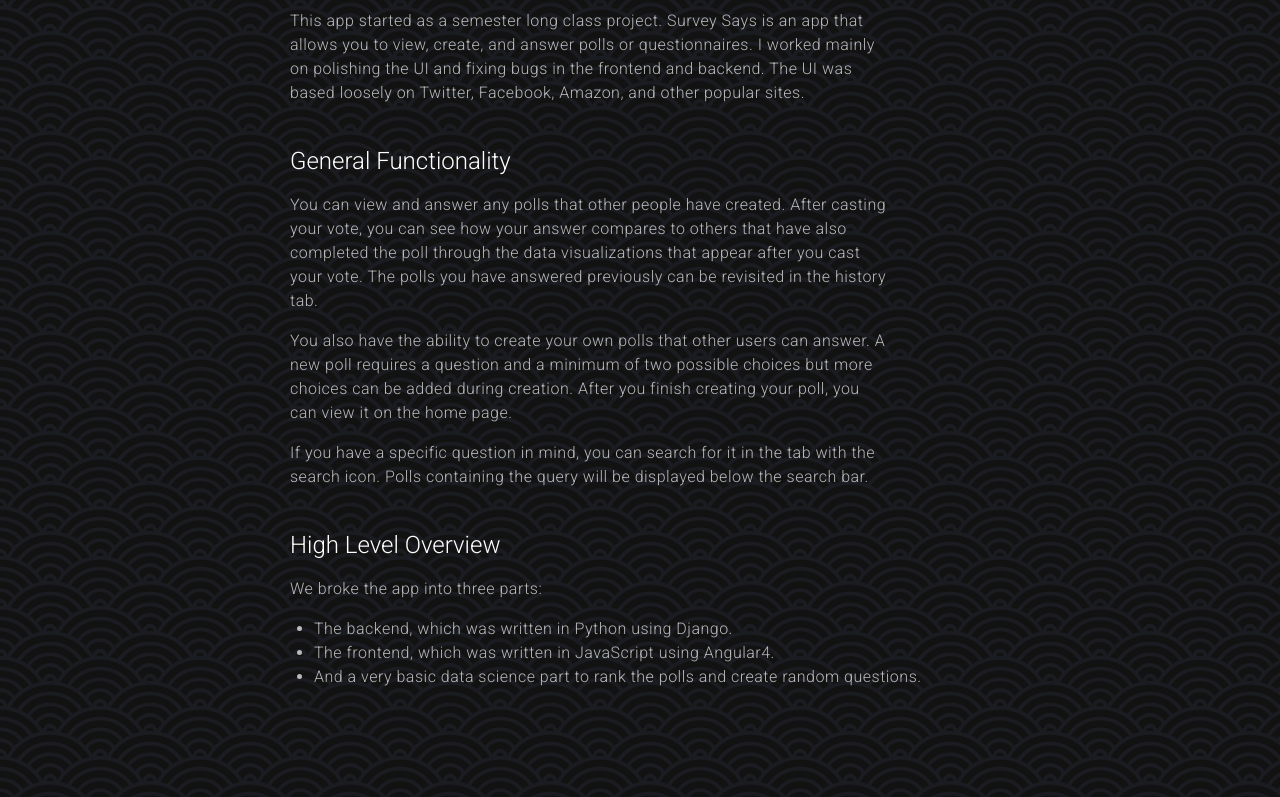
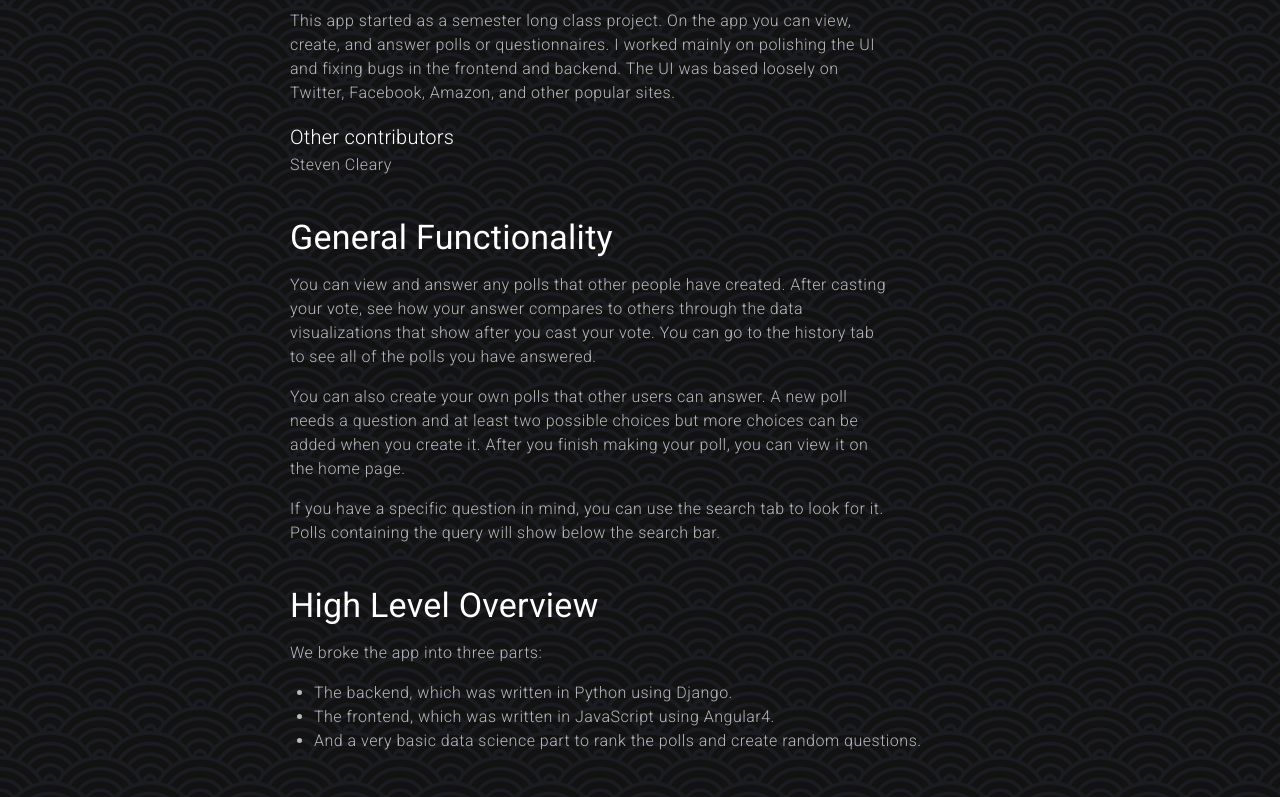
Before and after one commit to ahuff1315/anastasia-huff, a Nuxt app: page /survey-says in a window 1280 px wide. Shown: the part 1119-1916 px from the top of the page. Built offline with nearby package versions, Linux system fonts and the light colour scheme.

Commit message:
update survey says text

```diff
--- a/pages/survey-says.vue
+++ b/pages/survey-says.vue
@@ -45,40 +45,46 @@
           About This Project
         </h4>
         <p class="text-body-1 font-weight-light text--secondary">
-          This app started as a semester long class project. Survey Says is an
-          app that allows you to view, create, and answer polls or
-          questionnaires. I worked mainly on polishing the UI and fixing bugs in
-          the frontend and backend. The UI was based loosely on Twitter,
-          Facebook, Amazon, and other popular sites.
+          This app started as a semester long class project. On the app you can
+          view, create, and answer polls or questionnaires. I worked mainly on
+          polishing the UI and fixing bugs in the frontend and backend. The UI
+          was based loosely on Twitter, Facebook, Amazon, and other popular
+          sites.
         </p>
-        <h5 class="text-h5 font-weight-light pt-6 pb-4">
+        <h6 class="text-h6 font-weight-light">
+          Other contributors
+        </h6>
+        <p class="text-body-1 font-weight-light text--secondary">
+          Steven Cleary
+        </p>
+        <h4 class="text-h4 pt-6 pb-4">
           General Functionality
-        </h5>
+        </h4>
         <p class="text-body-1 font-weight-light text--secondary">
           You can view and answer any polls that other people have created.
-          After casting your vote, you can see how your answer compares to
-          others that have also completed the poll through the data
-          visualizations that appear after you cast your vote. The polls you
-          have answered previously can be revisited in the history tab.
+          After casting your vote, see how your answer compares to others
+          through the data visualizations that show after you cast your vote.
+          You can go to the history tab to see all of the polls you have
+          answered.
         </p>
         <p class="text-body-1 font-weight-light text--secondary">
-          You also have the ability to create your own polls that other users
-          can answer. A new poll requires a question and a minimum of two
-          possible choices but more choices can be added during creation. After
-          you finish creating your poll, you can view it on the home page.
+          You can also create your own polls that other users can answer. A new
+          poll needs a question and at least two possible choices but more
+          choices can be added when you create it. After you finish making your
+          poll, you can view it on the home page.
         </p>
         <p class="text-body-1 font-weight-light text--secondary">
-          If you have a specific question in mind, you can search for it in the
-          tab with the search icon. Polls containing the query will be displayed
-          below the search bar.
+          If you have a specific question in mind, you can use the search tab to
+          look for it. Polls containing the query will show below the search
+          bar.
         </p>
-        <h5 class="text-h5 font-weight-light pt-6 pb-4">
+        <h4 class="text-h4 pt-6 pb-4">
           High Level Overview
-        </h5>
+        </h4>
         <p class="text-body-1 font-weight-light text--secondary">
           We broke the app into three parts:
         </p>
-        <ul class="text-body-1 font-weight-light text--secondary pb-16">
+        <ul class="text-body-1 font-weight-light text--secondary pb-4">
           <li>
             The backend, which was written in Python using Django.
           </li>
@@ -90,6 +96,13 @@
             random questions.
           </li>
         </ul>
+        <h4 class="text-h4 pt-6 pb-4">
+          Code
+        </h4>
+        <p class="text-body-1 font-weight-light text--secondary pb-16">
+          The code is in a private repo but you can email me at the address in
+          the footer if you want to see a snippet.
+        </p>
       </div>
     </div>
   </div>
```
